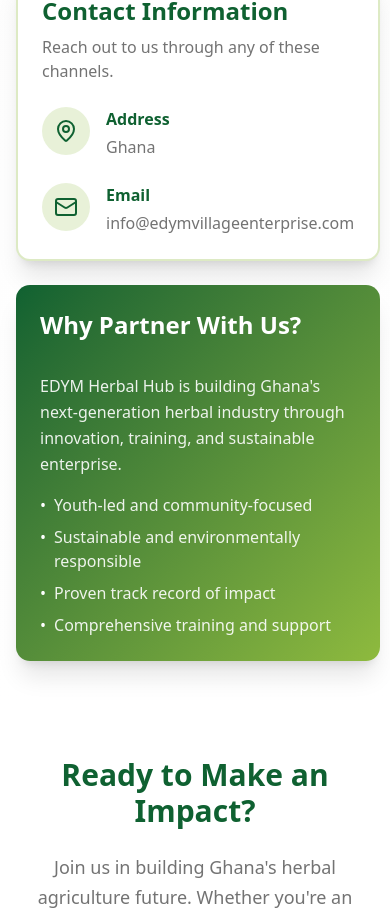
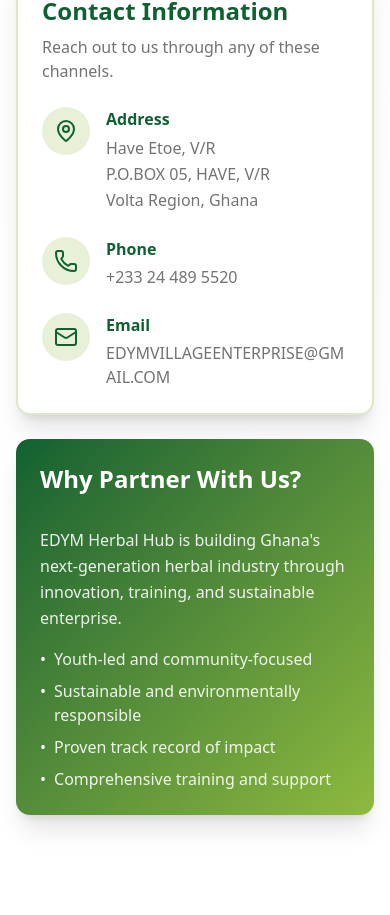
Before and after one commit to cimonstech/edymherbalhub, a Next.js app: page /contact in a window 390 px wide. Shown: the part 2735-3650 px from the top of the page. Built offline with nearby package versions, Linux system fonts and the light colour scheme.

Commit message:
Update contact info and add right-to-left mobile menu animation

```diff
--- a/app/contact/page.tsx
+++ b/app/contact/page.tsx
@@ -226,7 +226,25 @@
                       </div>
                       <div>
                         <p className="font-semibold text-[#0F6131] mb-1">Address</p>
-                        <p className="text-muted-foreground">Ghana</p>
+                        <p className="text-muted-foreground leading-relaxed">
+                          Have Etoe, V/R<br />
+                          P.O.BOX 05, HAVE, V/R<br />
+                          Volta Region, Ghana
+                        </p>
+                      </div>
+                    </div>
+                    <div className="flex items-start space-x-4">
+                      <div className="w-12 h-12 rounded-full bg-[#8EBA3E]/20 flex items-center justify-center flex-shrink-0">
+                        <Phone className="h-6 w-6 text-[#0F6131]" />
+                      </div>
+                      <div>
+                        <p className="font-semibold text-[#0F6131] mb-1">Phone</p>
+                        <a
+                          href="tel:+233244895520"
+                          className="text-muted-foreground hover:text-[#0F6131] transition-colors"
+                        >
+                          +233 24 489 5520
+                        </a>
                       </div>
                     </div>
                     <div className="flex items-start space-x-4">
@@ -236,10 +254,10 @@
                       <div>
                         <p className="font-semibold text-[#0F6131] mb-1">Email</p>
                         <a
-                          href="mailto:info@edymvillageenterprise.com"
-                          className="text-muted-foreground hover:text-[#0F6131] transition-colors"
+                          href="mailto:EDYMVILLAGEENTERPRISE@GMAIL.COM"
+                          className="text-muted-foreground hover:text-[#0F6131] transition-colors break-all"
                         >
-                          info@edymvillageenterprise.com
+                          EDYMVILLAGEENTERPRISE@GMAIL.COM
                         </a>
                       </div>
                     </div>
--- a/components/layout/Navbar.tsx
+++ b/components/layout/Navbar.tsx
@@ -6,6 +6,7 @@
 import { Menu, X } from "lucide-react";
 import { Button } from "@/components/ui/button";
 import { cn } from "@/lib/utils";
+import { motion, AnimatePresence } from "framer-motion";
 
 const navItems = [
   { href: "/", label: "Home" },
@@ -125,8 +126,26 @@
         </div>
 
         {/* Mobile Navigation */}
+        <AnimatePresence>
           {mobileMenuOpen && (
-          <div className="md:hidden fixed inset-0 top-14 bg-background/98 backdrop-blur-md z-40 overflow-y-auto">
+            <>
+              {/* Backdrop */}
+              <motion.div
+                initial={{ opacity: 0 }}
+                animate={{ opacity: 1 }}
+                exit={{ opacity: 0 }}
+                transition={{ duration: 0.2 }}
+                className="md:hidden fixed inset-0 top-14 bg-black/50 z-40"
+                onClick={() => setMobileMenuOpen(false)}
+              />
+              {/* Menu Panel */}
+              <motion.div
+                initial={{ x: "100%" }}
+                animate={{ x: 0 }}
+                exit={{ x: "100%" }}
+                transition={{ type: "tween", duration: 0.3, ease: "easeInOut" }}
+                className="md:hidden fixed inset-y-0 top-14 right-0 w-80 max-w-[85vw] bg-background/98 backdrop-blur-md z-50 overflow-y-auto shadow-2xl"
+              >
                 <div className="space-y-1 border-t pb-6 pt-4 px-3">
                   {navItems.map((item) => {
                     const active = isActive(item.href);
@@ -152,8 +171,10 @@
                     </Button>
                   </div>
                 </div>
-          </div>
+              </motion.div>
+            </>
           )}
+        </AnimatePresence>
       </div>
     </nav>
   );
```
Lines whose indentation alone changed are shown as unchanged.
